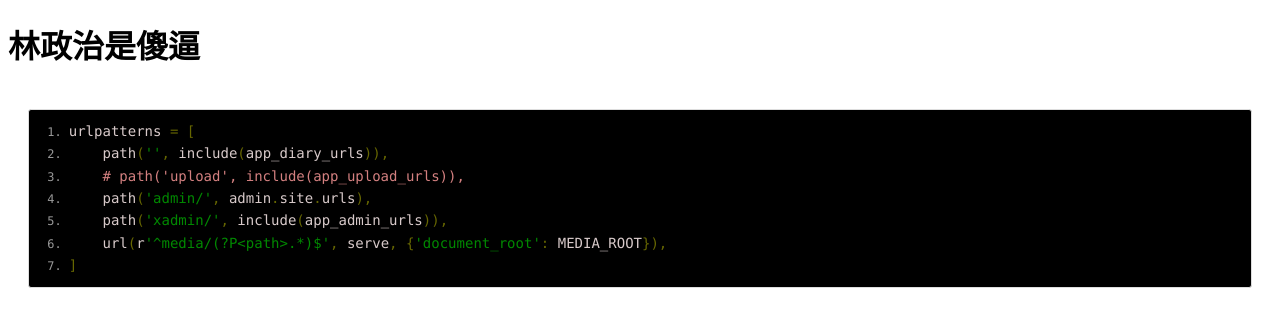
After one commit to MAOA-L/diary, a Django app: template app_admin/templates/test.html in a window 1280 px wide. The commit adds this page. Shown: the top 327 px of the page. Run offline with Django 3.2, Linux system fonts and the light colour scheme; the template is opened without the code that fills it, so the values that code supplies are empty.

Commit message:
修改editmd

```diff
--- a/app_admin/templates/base/frame.html
+++ b/app_admin/templates/base/frame.html
@@ -25,7 +25,7 @@
         </div>
         <ul class="layui-nav right" lay-filter="">
           <li class="layui-nav-item nav-item">
-            <a href="javascript:;">{{ username }}</a>
+            <a href="javascript:;">username</a>
             <dl class="layui-nav-child"> <!-- 二级菜单 -->
               <dd><a href="">个人信息</a></dd>
               <dd><a href="">切换帐号</a></dd>
--- a/app_admin/templates/publish.html
+++ b/app_admin/templates/publish.html
@@ -15,7 +15,7 @@
 {% block content %}
 
     <div id="editormd">
-        <textarea style="display:none;">### Hello Editor.md !</textarea>
+        <textarea style="display:none;"></textarea>
     </div>
 
 {% endblock %}
@@ -59,7 +59,7 @@
                 width        : "inherit",
                 height       : "100%",
                 margin       : "50px 0 0",
-                value        : "#输入标题",
+                value        : '',
                 flowChart    : true,
                 tex          : true,
                 // Editor.md theme, default or dark, change at v1.5.0
--- /dev/null
+++ b/app_admin/templates/test.html
@@ -0,0 +1,45 @@
+<!DOCTYPE html>
+<html lang="en">
+<head>
+    <meta charset="UTF-8">
+    <title>Title</title>
+    <link rel="stylesheet" href="../static_xadmin/css/editormd.css">
+    <style>
+        .editormd-preview-theme-dark pre .pln {
+            color: #d8caca;
+        }
+        .editormd-preview-theme-dark .com {
+            color: #d48080;
+        }
+        .editormd-preview-theme-dark{
+            background: none;width: auto
+        }
+    </style>
+</head>
+<body>
+
+        <h1 id="h1-u6797u653Fu6CBBu662Fu50BBu903C"><a name="林政治是傻逼" class="reference-link"></a><span
+            class="header-link octicon octicon-link"></span>林政治是傻逼</h1>
+    <div class="editormd-preview-theme-dark markdown-body editormd-preview-container" previewcontainer="true" style="padding: 20px;">
+        <pre class="editormd-preview-theme-dark prettyprint linenums prettyprinted" style="background: black"><ol class="linenums"><li class="L0"><code
+                class="lang-python"><span class="pln">urlpatterns </span><span class="pun">=</span><span
+                class="pln"> </span><span class="pun">[</span></code></li><li class="L1"><code class="lang-python"><span
+                class="pln">    path</span><span class="pun">(</span><span class="str">''</span><span
+                class="pun">,</span><span class="pln"> include</span><span class="pun">(</span><span class="pln">app_diary_urls</span><span
+                class="pun">)),</span></code></li><li class="L2"><code class="lang-python"><span class="pln">    </span><span
+                class="com"># path('upload', include(app_upload_urls)),</span></code></li><li class="L3"><code
+                class="lang-python"><span class="pln">    path</span><span class="pun">(</span><span class="str">'admin/'</span><span
+                class="pun">,</span><span class="pln"> admin</span><span class="pun">.</span><span
+                class="pln">site</span><span class="pun">.</span><span class="pln">urls</span><span
+                class="pun">),</span></code></li><li class="L4"><code class="lang-python"><span
+                class="pln">    path</span><span class="pun">(</span><span class="str">'xadmin/'</span><span
+                class="pun">,</span><span class="pln"> include</span><span class="pun">(</span><span class="pln">app_admin_urls</span><span
+                class="pun">)),</span></code></li><li class="L5"><code class="lang-python"><span
+                class="pln">    url</span><span class="pun">(</span><span class="pln">r</span><span class="str">'^media/(?P&lt;path&gt;.*)$'</span><span
+                class="pun">,</span><span class="pln"> serve</span><span class="pun">,</span><span
+                class="pln"> </span><span class="pun">{</span><span class="str">'document_root'</span><span class="pun">:</span><span
+                class="pln"> MEDIA_ROOT</span><span class="pun">}),</span></code></li><li class="L6"><code
+                class="lang-python"><span class="pun">]</span></code></li></ol></pre>
+    </div>
+</body>
+</html>
```
Also changed, not shown: app_admin/static_xadmin/js/editormd.js.
